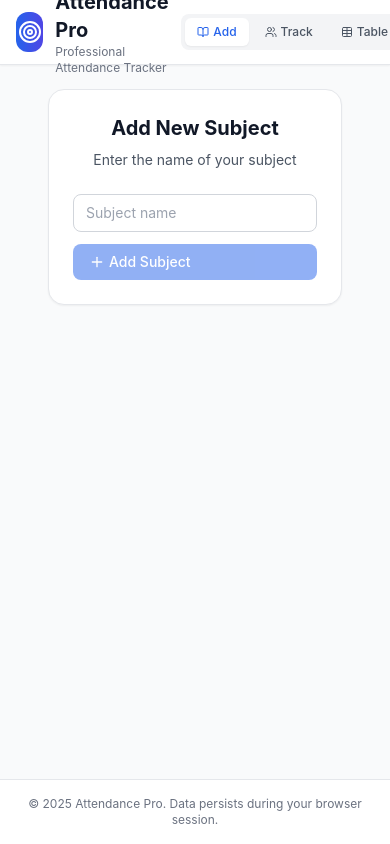
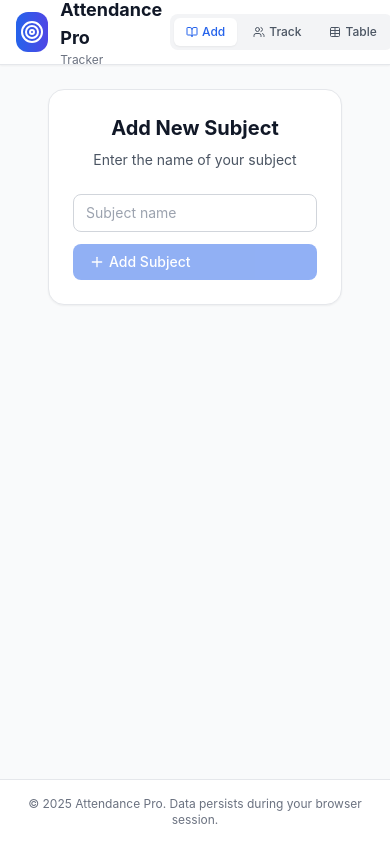
Before and after one commit to Tabish-X/attendance, a React (Create React App) app: page / in a window 390 px wide. Built offline with nearby package versions, Linux system fonts and the light colour scheme.

Commit message:
Update App.js

```diff
--- a/src/App.js
+++ b/src/App.js
@@ -248,9 +248,13 @@ export default function App() {
               <div className="w-10 h-10 bg-gradient-to-r from-blue-600 to-indigo-600 rounded-xl flex items-center justify-center">
                 <Target className="w-6 h-6 text-white" />
               </div>
-              <div>
+              <div className="hidden sm:block">
                 <h1 className="text-xl font-bold text-gray-900">Attendance Pro</h1>
                 <p className="text-xs text-gray-500">Professional Attendance Tracker</p>
+              </div>
+              <div className="sm:hidden">
+                <h1 className="text-lg font-bold text-gray-900">Attendance Pro</h1>
+                <p className="text-xs text-gray-500">Tracker</p>
               </div>
             </div>
 
@@ -720,7 +724,7 @@ export default function App() {
 
                         return (
                           <tr key={session.id} className="hover:bg-gray-50">
-                            <td className="px-3 py-2 sm:px-4 sm:py-3 whitespace-nowrap text-xs sm:text-sm font-medium text-gray-900 max-w-[120px] sm:max-w-none overflow-hidden text-ellipsis">{session.subjectName}</td>
+                            <td className="px-3 py-2 sm:px-4 sm:py-3 whitespace-nowrap text-xs sm:text-sm font-medium text-gray-900 max-w-[100px] sm:max-w-none overflow-hidden text-ellipsis">{session.subjectName}</td>
                             <td className="px-3 py-2 sm:px-4 sm:py-3 whitespace-nowrap text-xs sm:text-sm text-gray-600">{session.date}</td>
                             <td className="px-3 py-2 sm:px-4 sm:py-3 whitespace-nowrap">
                               <span className={`inline-flex items-center px-2 py-0.5 rounded-full text-xs font-medium ${
```
